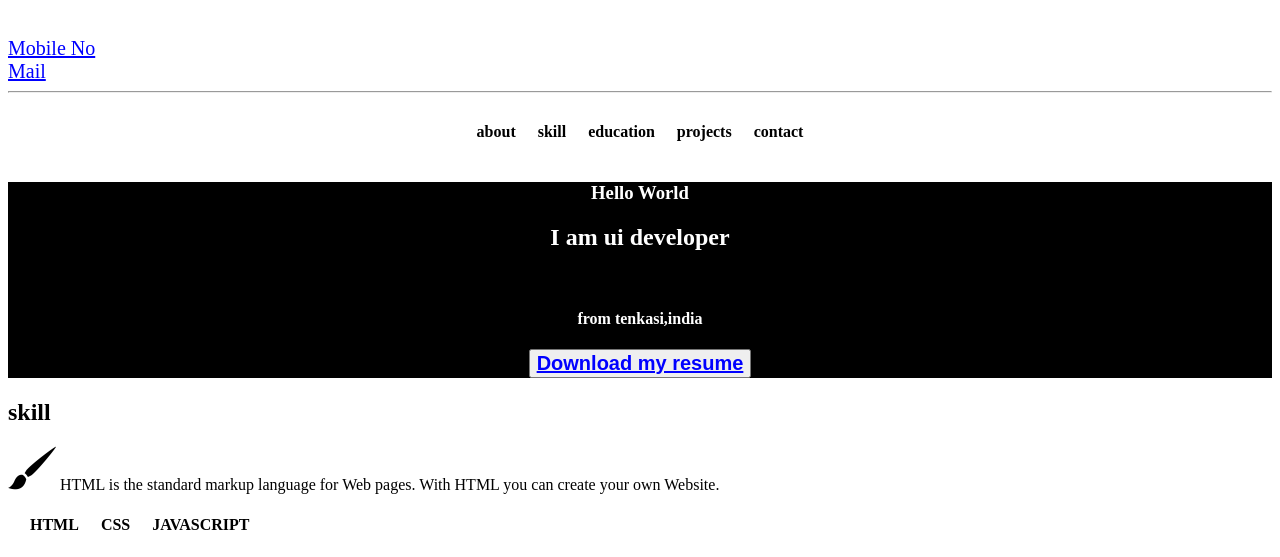
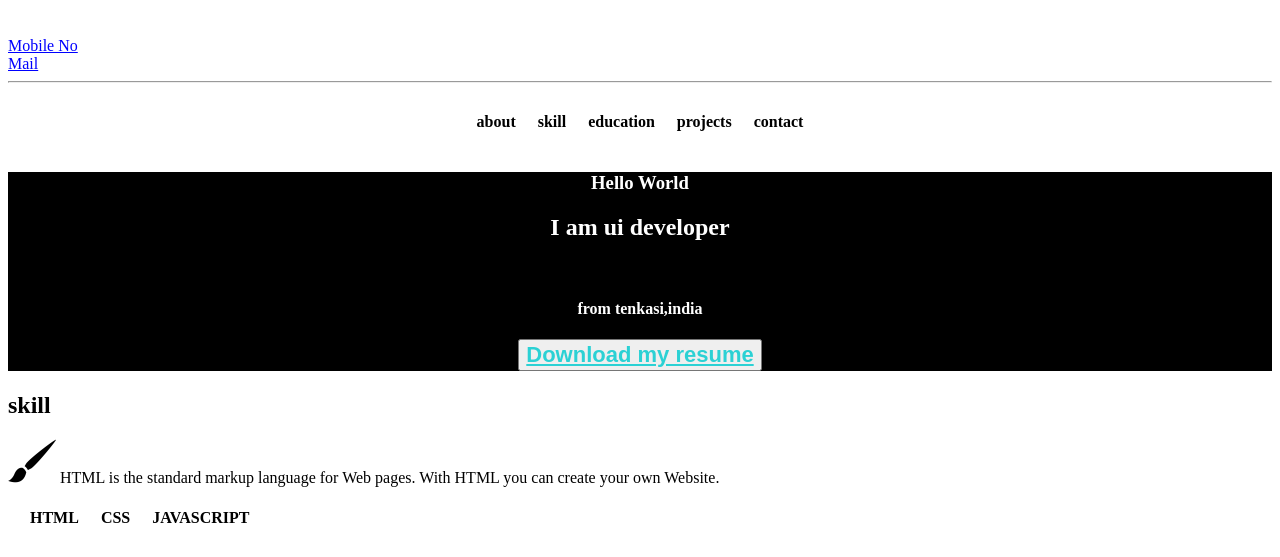
Before and after one commit to aaruanbu/my-resume, a plain HTML site: page index.html in a window 1280 px wide. Shown: the part 243-800 px from the top of the page. Drawn offline with Linux system fonts and the light colour scheme.

Commit message:
Update index.html

```diff
--- a/index.html
+++ b/index.html
@@ -23,16 +23,19 @@
 	color:black;
 }
 a:link {
-        font-size:20px;
 	color:blue;
+}
+a.noo:link {
+font-size:22px;
+	color:rgb(43, 209, 212);
 }
 </style>
 </head>
 <body>
 
   <h1>AARU ANBU.P</h1><br>
-  <a href="tel:7530028405" class="noo">Mobile No</a><br>
-  <a href="mailto:aaruanbu001@gmail.com" class="noo">Mail</a><br>
+  <a href="tel:7530028405">Mobile No</a><br>
+  <a href="mailto:aaruanbu001@gmail.com">Mail</a><br>
   <!-- hr -->
   <hr height="500px">
   <!-- table -->
```
